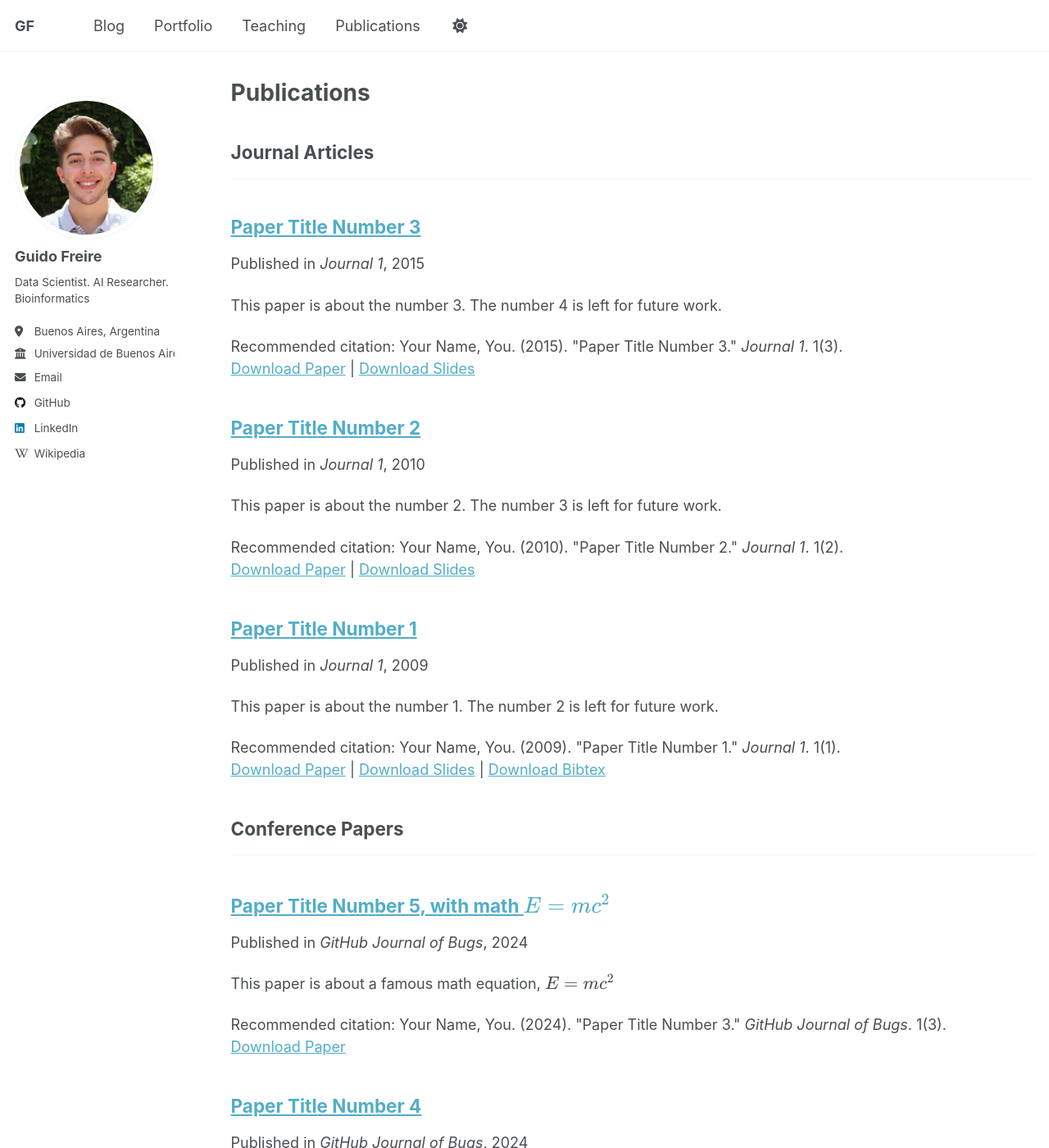
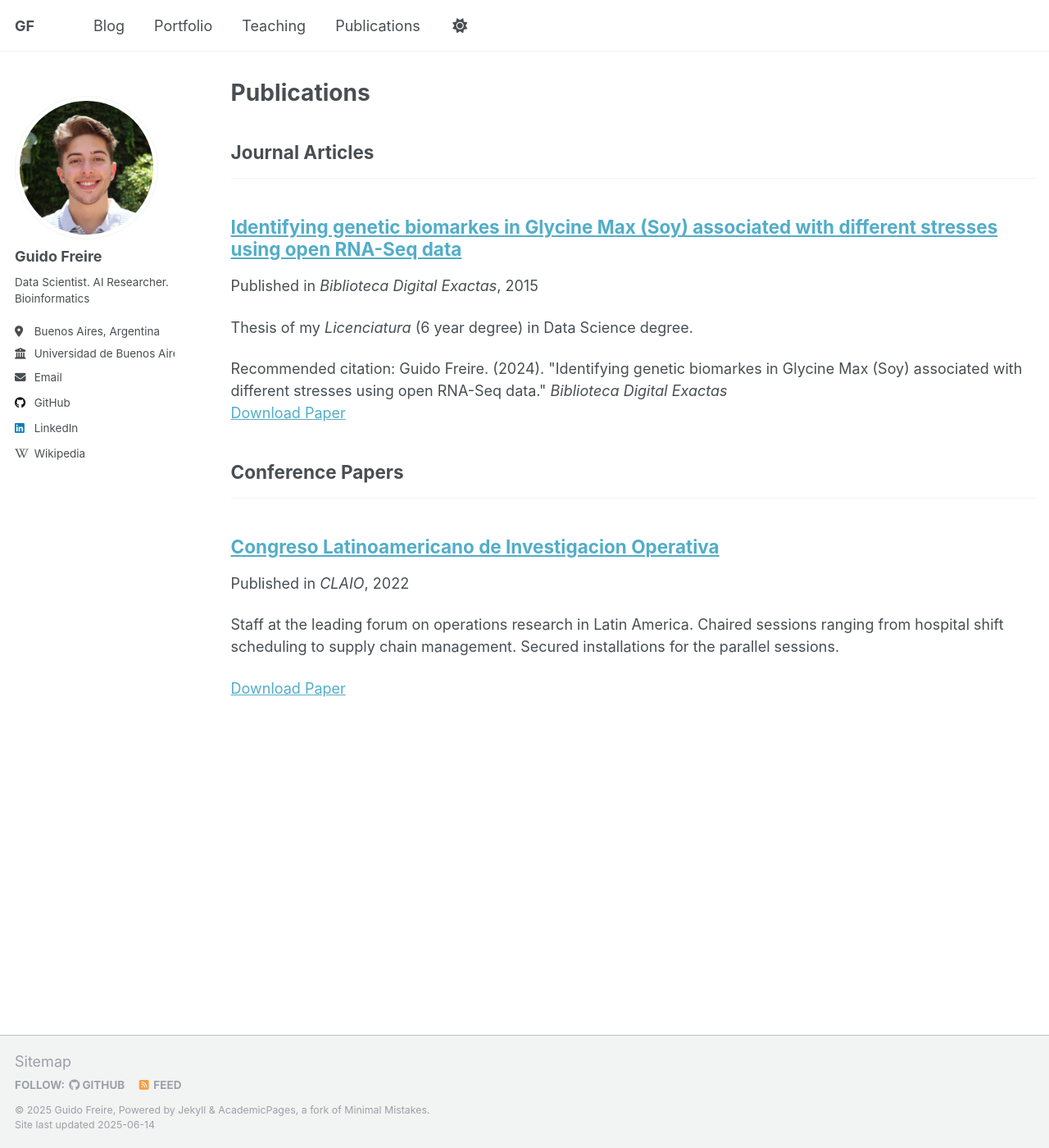
Before and after one commit to freire-guido/freire-guido.github.io, a Jekyll site: the page built from _pages/publications.html, in a window 1280 px wide and 1400 px high. Shown: the whole window at 82% size. Built offline with Jekyll 4.4.1, drawn with Linux system fonts in a browser that asks for light colours; some of the changed text lies outside the part shown.

Commit message:
publications

```diff
--- a/_publications/2009-10-01-paper-title-number-1.md
+++ /dev/null
@@ -1,14 +0,0 @@
----
-title: "Paper Title Number 1"
-collection: publications
-category: manuscripts
-permalink: /publication/2009-10-01-paper-title-number-1
-excerpt: 'This paper is about the number 1. The number 2 is left for future work.'
-date: 2009-10-01
-venue: 'Journal 1'
-slidesurl: 'http://academicpages.github.io/files/slides1.pdf'
-paperurl: 'http://academicpages.github.io/files/paper1.pdf'
-bibtexurl: 'http://academicpages.github.io/files/bibtex1.bib'
-citation: 'Your Name, You. (2009). &quot;Paper Title Number 1.&quot; <i>Journal 1</i>. 1(1).'
----
-The contents above will be part of a list of publications, if the user clicks the link for the publication than the contents of section will be rendered as a full page, allowing you to provide more information about the paper for the reader. When publications are displayed as a single page, the contents of the above "citation" field will automatically be included below this section in a smaller font.
--- a/_publications/2010-10-01-paper-title-number-2.md
+++ /dev/null
@@ -1,14 +0,0 @@
----
-title: "Paper Title Number 2"
-collection: publications
-category: manuscripts
-permalink: /publication/2010-10-01-paper-title-number-2
-excerpt: 'This paper is about the number 2. The number 3 is left for future work.'
-date: 2010-10-01
-venue: 'Journal 1'
-slidesurl: 'http://academicpages.github.io/files/slides2.pdf'
-paperurl: 'http://academicpages.github.io/files/paper2.pdf'
-citation: 'Your Name, You. (2010). &quot;Paper Title Number 2.&quot; <i>Journal 1</i>. 1(2).'
----
-
-The contents above will be part of a list of publications, if the user clicks the link for the publication than the contents of section will be rendered as a full page, allowing you to provide more information about the paper for the reader. When publications are displayed as a single page, the contents of the above "citation" field will automatically be included below this section in a smaller font.
--- a/_publications/2015-10-01-paper-title-number-3.md
+++ b/_publications/2015-10-01-paper-title-number-3.md
@@ -1,14 +1,12 @@
 ---
-title: "Paper Title Number 3"
+title: "Identifying genetic biomarkes in Glycine Max (Soy) associated with different stresses using open RNA-Seq data"
 collection: publications
 category: manuscripts
 permalink: /publication/2015-10-01-paper-title-number-3
-excerpt: 'This paper is about the number 3. The number 4 is left for future work.'
 date: 2015-10-01
-venue: 'Journal 1'
-slidesurl: 'http://academicpages.github.io/files/slides3.pdf'
-paperurl: 'http://academicpages.github.io/files/paper3.pdf'
-citation: 'Your Name, You. (2015). &quot;Paper Title Number 3.&quot; <i>Journal 1</i>. 1(3).'
+venue: 'Biblioteca Digital Exactas'
+paperurl: 'https://bibliotecadigital.exactas.uba.ar/collection/seminario/document/seminario_nCOM000842_Freire'
+citation: 'Guido Freire. (2024). &quot;Identifying genetic biomarkes in Glycine Max (Soy) associated with different stresses using open RNA-Seq data.&quot; <i>Biblioteca Digital Exactas</i>'
 ---
 
-The contents above will be part of a list of publications, if the user clicks the link for the publication than the contents of section will be rendered as a full page, allowing you to provide more information about the paper for the reader. When publications are displayed as a single page, the contents of the above "citation" field will automatically be included below this section in a smaller font.
+Thesis of my *Licenciatura* (6 year degree) in Data Science degree.
--- a/_publications/2024-02-17-paper-title-number-4.md
+++ b/_publications/2024-02-17-paper-title-number-4.md
@@ -1,13 +1,12 @@
 ---
-title: "Paper Title Number 4"
+title: "Congreso Latinoamericano de Investigacion Operativa"
 collection: publications
 category: conferences
 permalink: /publication/2024-02-17-paper-title-number-4
-excerpt: 'This paper is about fixing template issue #693.'
-date: 2024-02-17
-venue: 'GitHub Journal of Bugs'
-paperurl: 'http://academicpages.github.io/files/paper3.pdf'
-citation: 'Your Name, You. (2024). &quot;Paper Title Number 3.&quot; <i>GitHub Journal of Bugs</i>. 1(3).'
+# excerpt: 'This paper is about fixing template issue #693.'
+date: 2022-12-01
+venue: 'CLAIO'
+paperurl: 'https://claio2022.dc.uba.ar/docs/program.pdf#page=3'
 ---
 
-The contents above will be part of a list of publications, if the user clicks the link for the publication than the contents of section will be rendered as a full page, allowing you to provide more information about the paper for the reader. When publications are displayed as a single page, the contents of the above "citation" field will automatically be included below this section in a smaller font.
+Staff at the leading forum on operations research in Latin America. Chaired sessions ranging from hospital shift scheduling to supply chain management. Secured installations for the parallel sessions.
--- a/_publications/2025-06-08-paper-title-number-5.md
+++ /dev/null
@@ -1,13 +0,0 @@
----
-title: "Paper Title Number 5, with math $$E=mc^2$$"
-collection: publications
-category: conferences
-permalink: /publication/2024-02-17-paper-title-number-4
-excerpt: 'This paper is about a famous math equation, $$E=mc^2$$'
-date: 2024-02-17
-venue: 'GitHub Journal of Bugs'
-paperurl: 'http://academicpages.github.io/files/paper3.pdf'
-citation: 'Your Name, You. (2024). &quot;Paper Title Number 3.&quot; <i>GitHub Journal of Bugs</i>. 1(3).'
----
-
-Using [MathJax](https://www.mathjax.org/) in the description is supported - $$E=mc^2$$ - however, the use must be mindful that the default delimiters are `$$...$$` and `\\[...\\]` which differs from the `$...$` that is typically expected.
```
